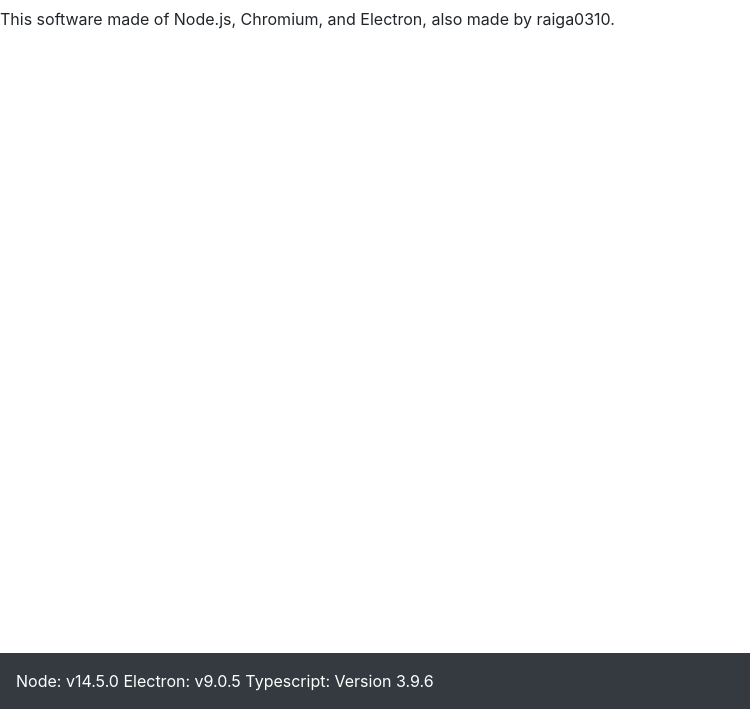
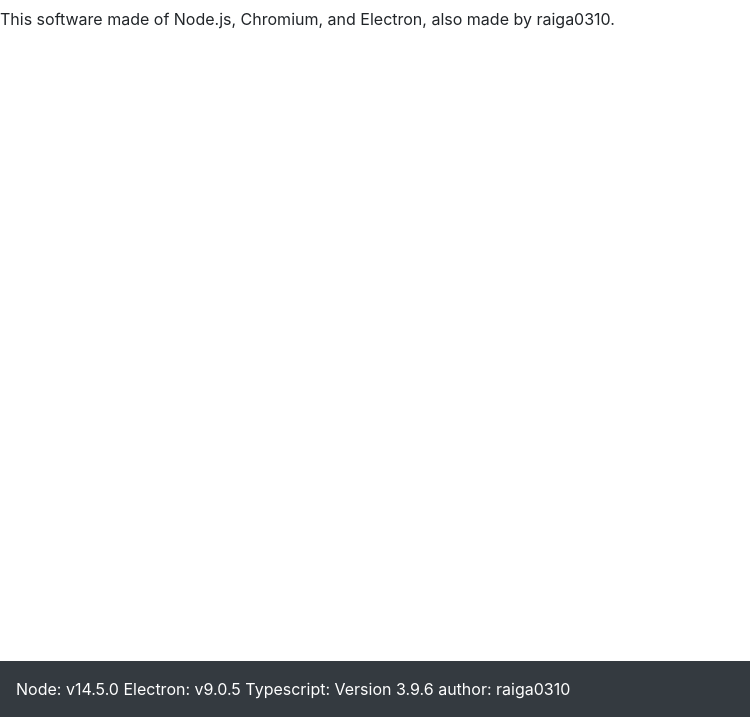
Before and after one commit to raiga0310/editor-electron, an Electron app: page index.html in a window 750 px wide. Shown: the part 83-800 px from the top of the page. Drawn offline with nearby package versions, Linux system fonts and the light colour scheme.

Commit message:
[fix]若干の整形

```diff
--- a/index.html
+++ b/index.html
@@ -15,6 +15,8 @@
     <h1 class="alert alert-dark">Welcome to Electron!!</h1>
 </main>
     <span>This software made of Node.js, Chromium, and Electron, also made by raiga0310.</span>
-    <footer class="p-3 mb-2 bg-dark text-white fixed-bottom">Node: v14.5.0 Electron: v9.0.5 Typescript: Version 3.9.6</footer>
+    <footer class="p-3 mt-2 bg-dark text-white fixed-bottom">
+        Node: v14.5.0 Electron: v9.0.5 Typescript: Version 3.9.6 author: raiga0310
+    </footer>
 </body>
 </html>
```
